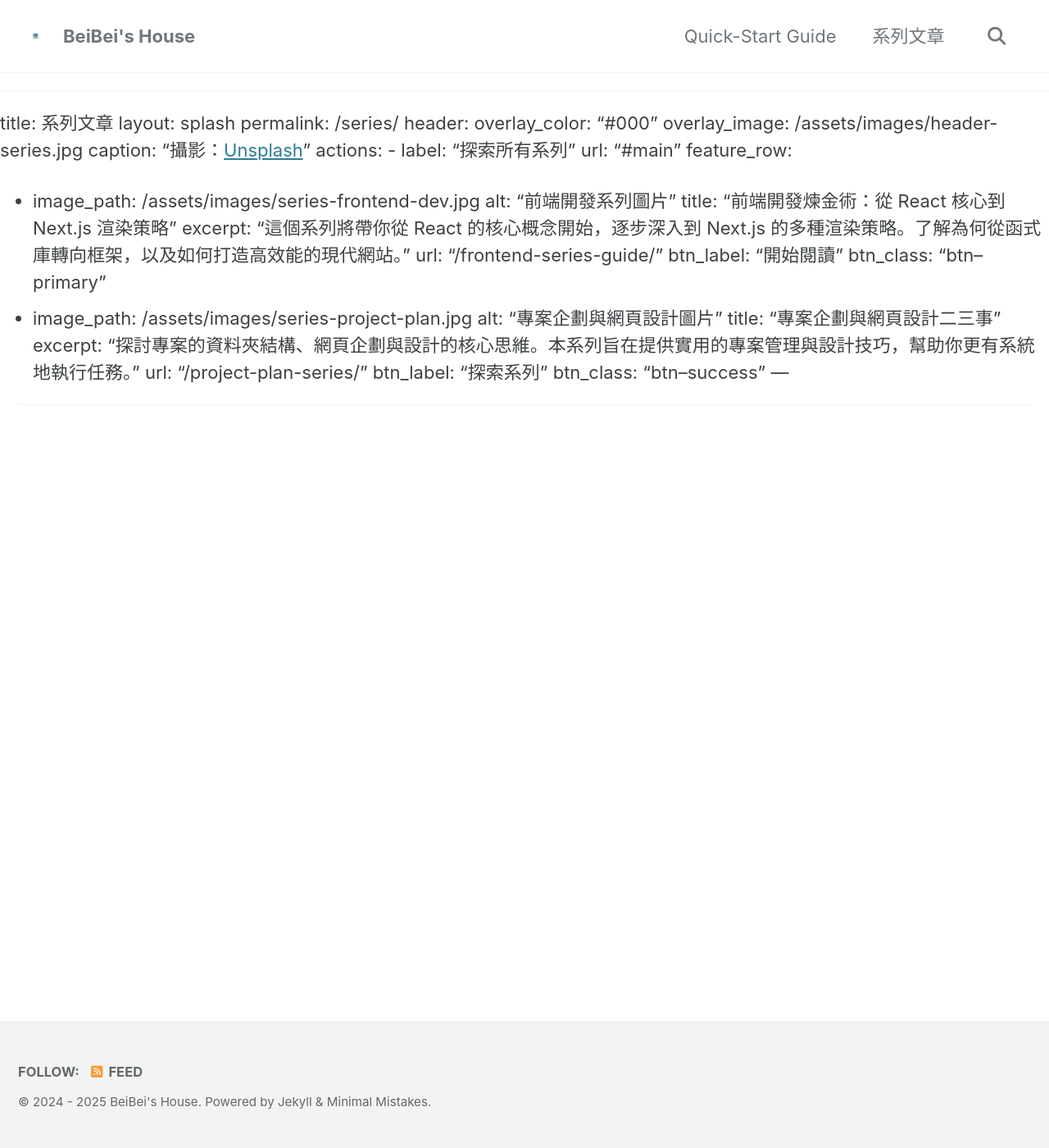
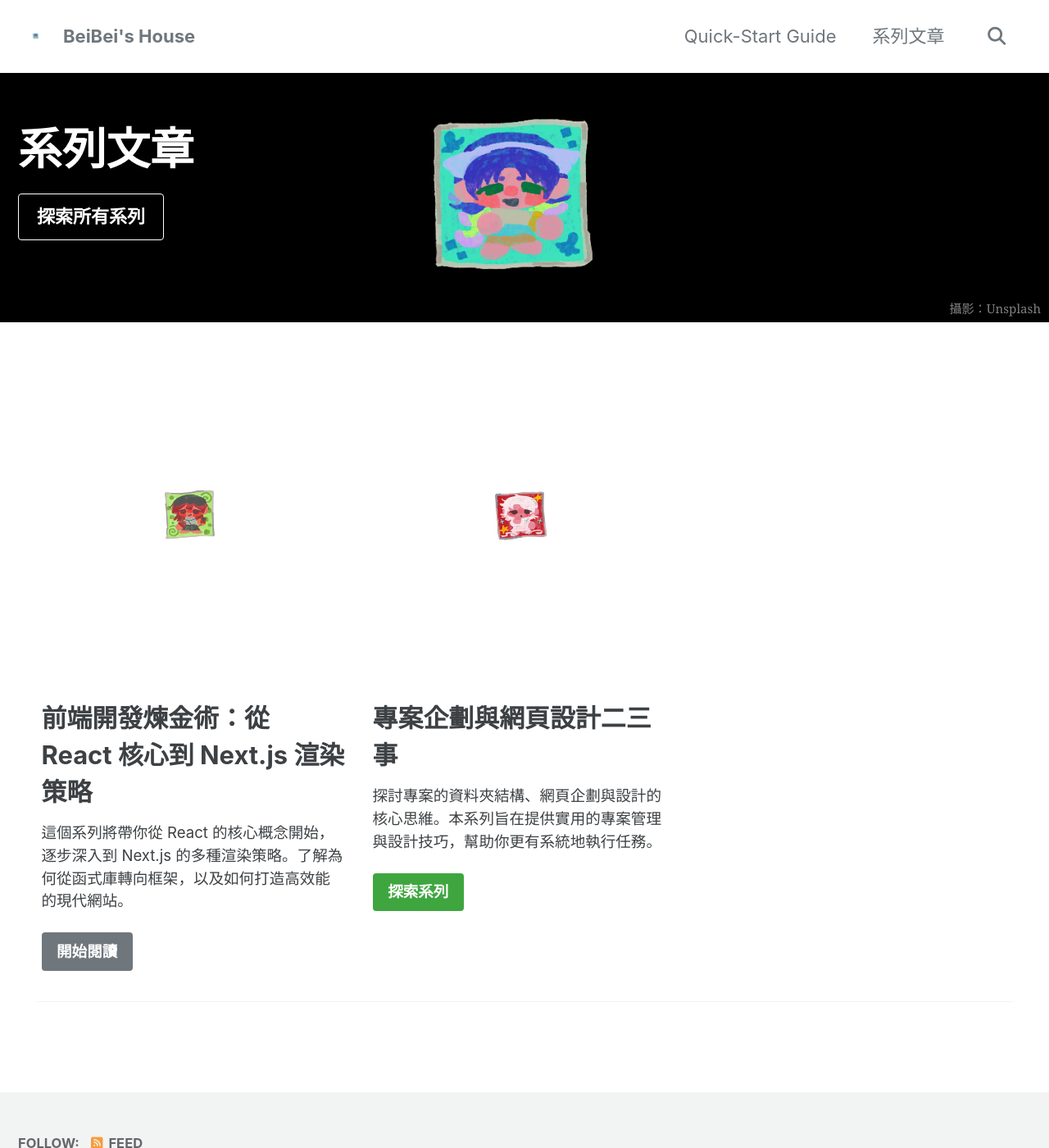
Before and after one commit to LAI-wen/BEIBEI.github.io, a Jekyll site: the page built from _pages/series.md, in a window 1280 px wide and 1400 px high. Shown: the whole window at 82% size. Built offline with Jekyll 4.4.1, drawn with Linux system fonts in a browser that asks for light colours; cached includes are drawn as plain includes; our own code applies the rules of GitHub Pages for plain Markdown files.

Commit message:
Update series.md

```diff
--- a/_pages/series.md
+++ b/_pages/series.md
@@ -1,24 +1,23 @@
-
 ---
 title: 系列文章
 layout: splash
 permalink: /series/
 header:
   overlay_color: "#000"
-  overlay_image: /assets/images/header-series.jpg
+  overlay_image: /assets/images/黃優格/去背_咪.PNG
   caption: "攝影：[Unsplash](https://unsplash.com)"
   actions:
     - label: "探索所有系列"
       url: "#main"
 feature_row:
-  - image_path: /assets/images/series-frontend-dev.jpg
+  - image_path: /assets/images/黃優格/去背_吐.PNG
     alt: "前端開發系列圖片"
     title: "前端開發煉金術：從 React 核心到 Next.js 渲染策略"
     excerpt: "這個系列將帶你從 React 的核心概念開始，逐步深入到 Next.js 的多種渲染策略。了解為何從函式庫轉向框架，以及如何打造高效能的現代網站。"
     url: "/frontend-series-guide/"
     btn_label: "開始閱讀"
     btn_class: "btn--primary"
-  - image_path: /assets/images/series-project-plan.jpg
+  - image_path: /assets/images/黃優格/去背_小羊.PNG
     alt: "專案企劃與網頁設計圖片"
     title: "專案企劃與網頁設計二三事"
     excerpt: "探討專案的資料夾結構、網頁企劃與設計的核心思維。本系列旨在提供實用的專案管理與設計技巧，幫助你更有系統地執行任務。"
```
